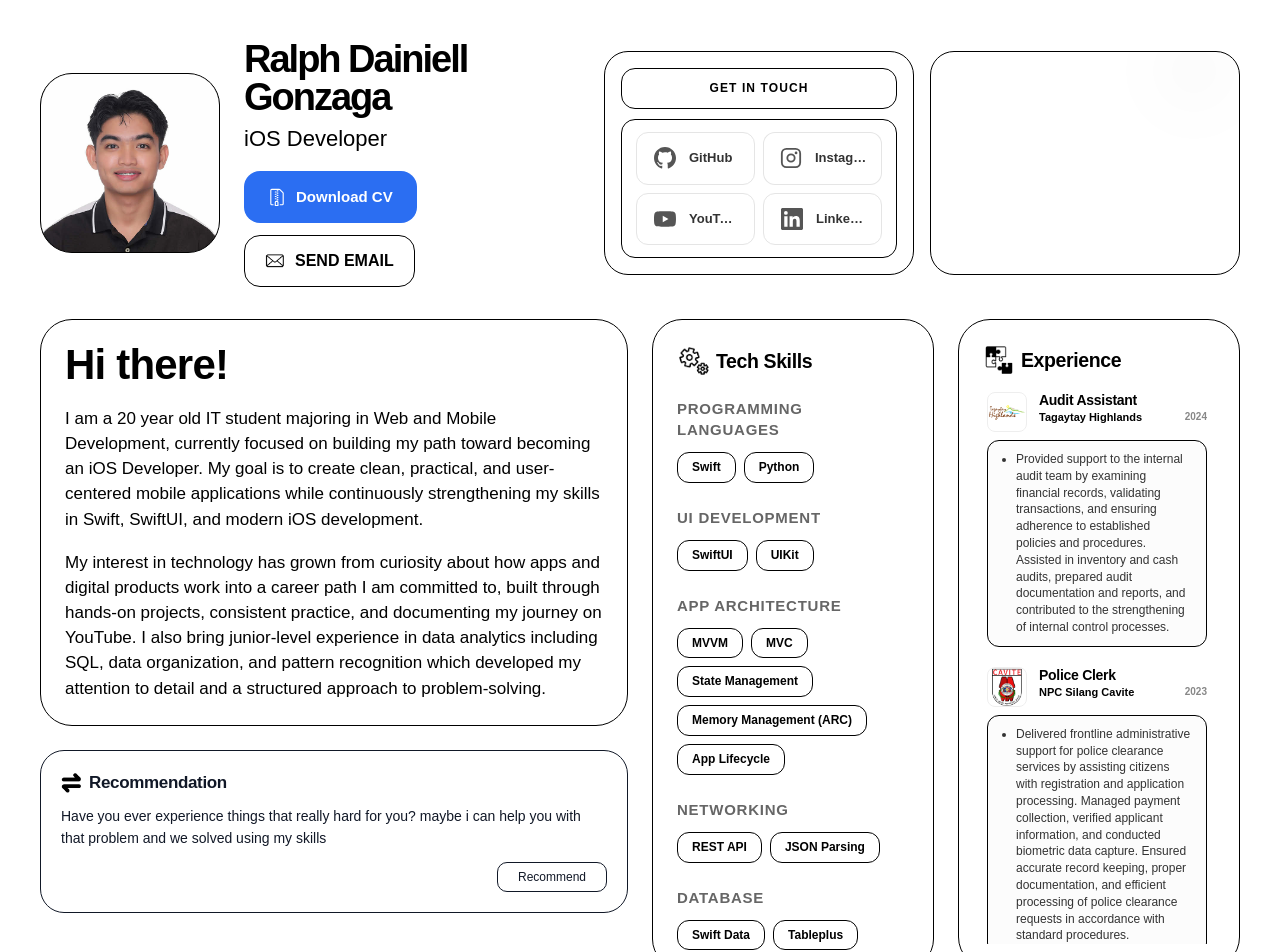
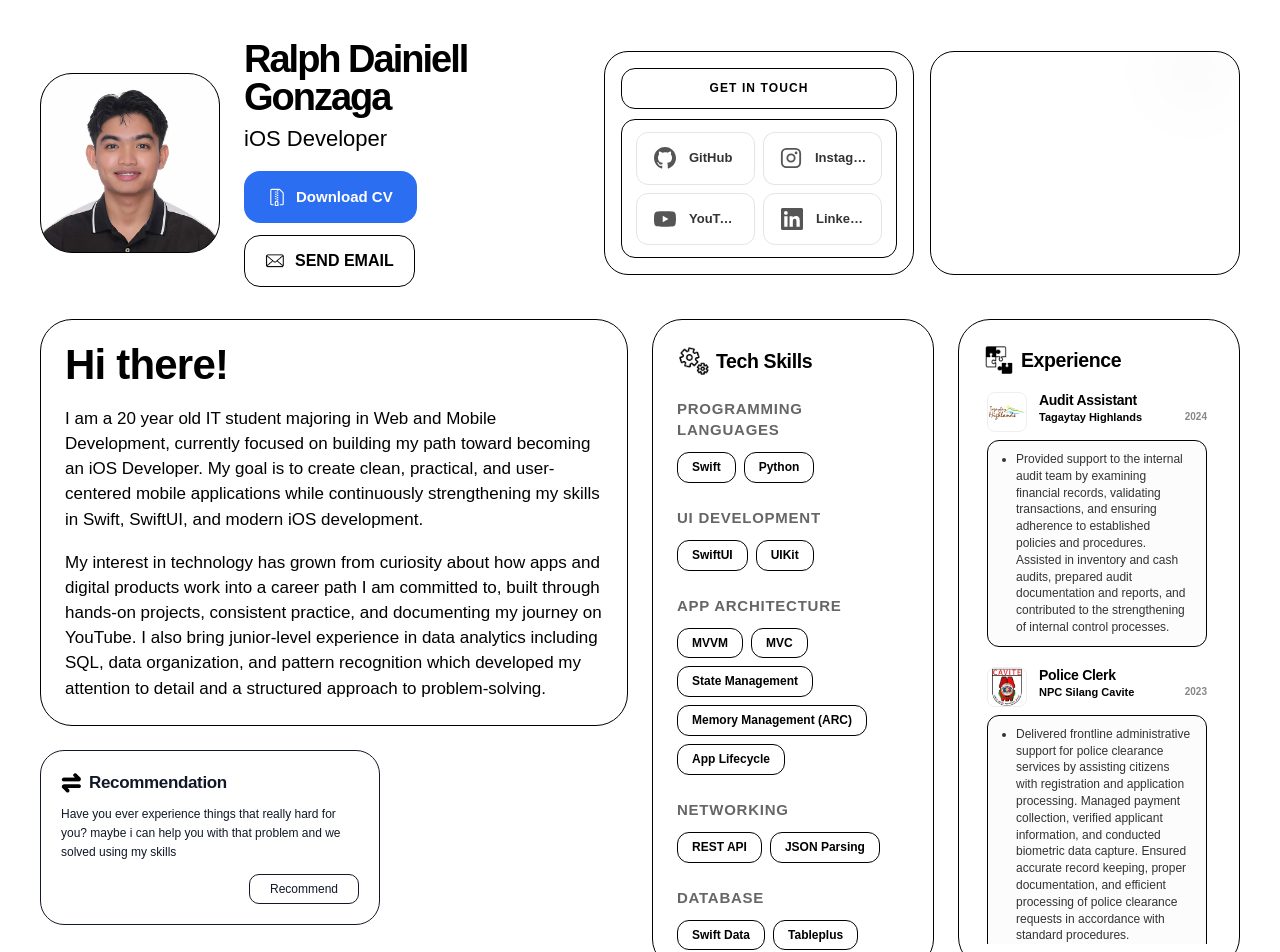
Before and after one commit to Valiantic/Ralph-Dainiell, a Next.js app: page / in a window 1280 px wide. Shown: the top 952 px of the page. Built offline with nearby package versions, Linux system fonts and the light colour scheme; a web font is replaced by a local one.

Commit message:
size adjust

```diff
--- a/app/components/RecommendationSection.tsx
+++ b/app/components/RecommendationSection.tsx
@@ -232,7 +232,7 @@ export default function RecommendationSection() {
   return (
     <>
       <style dangerouslySetInnerHTML={{ __html: `
-        .rec-card { border-radius: 24px; border: 1.5px solid #111827; background-color: #fff; padding: 20px; display: flex; flex-direction: column; gap: 10px; width: 100%; box-sizing: border-box; transition: box-shadow 0.2s ease, transform 0.2s ease; cursor: default; align-self: flex-start; }
+        .rec-card { border-radius: 24px; border: 1.5px solid #111827; background-color: #fff; padding: 20px; display: flex; flex-direction: column; gap: 10px; width: 100%; max-width: 340px; box-sizing: border-box; transition: box-shadow 0.2s ease, transform 0.2s ease; cursor: default; align-self: flex-start; }
         .rec-card:hover { box-shadow: 0 8px 24px rgba(0,0,0,0.12); transform: translateY(-2px); }
         .rec-title { font-size: 16px; font-weight: 700; color: #111827; margin: 0; }
         .rec-icon { width: 18px; height: 18px; object-fit: contain; }
@@ -258,7 +258,7 @@ export default function RecommendationSection() {
           </h2>
         </div>
 
-        <p style={{ fontSize: "14px", color: "#111827", lineHeight: 1.6, margin: 0 }}>
+        <p style={{ fontSize: "12px", color: "#111827", lineHeight: 1.6, margin: 0 }}>
           Have you ever experience things that really hard for you? maybe i
           can help you with that problem and we solved using my skills
         </p>
```
